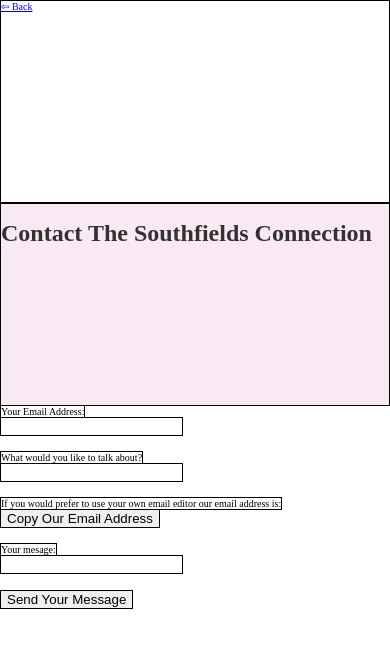
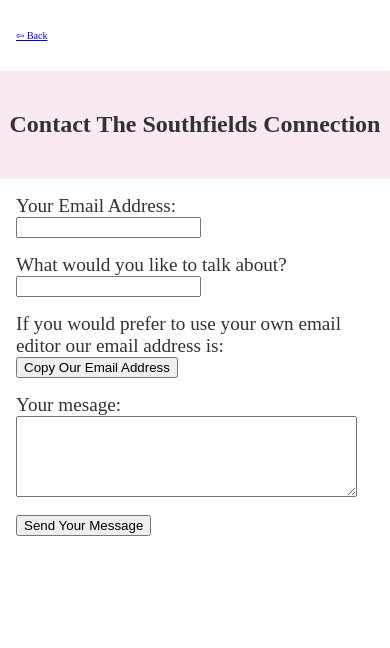
Before and after one commit to BigShuff/theSouthfieldsConnection, a plain HTML site: page contact.html in a window 390 px wide. Shown: the top 648 px of the page. Drawn offline with Linux system fonts and the light colour scheme; a web font is replaced by a local one.

Commit message:
updated contact form

```diff
--- a/contact.html
+++ b/contact.html
@@ -1,5 +1,6 @@
 <!DOCTYPE html>
 <html lang="en">
+
 <head>
     <meta charset="UTF-8">
     <meta name="viewport" content="width=device-width, initial-scale=1.0">
@@ -12,23 +13,38 @@
     <script src="resources/js/script.js" defer></script>
     <title>Contact us</title>
 </head>
+
 <body>
     <div class="container">
         <div class="backBtn"><a href="index.html">&#8678; Back</a></div>
-        <header><h1>Contact The Southfields Connection</h1></header>
+        <header>
+            <h1>Contact The Southfields Connection</h1>
+        </header>
         <form>
+            <div class="sendEmailContainer">
                 <label class="sendersEmailLbl" for="sendersEmail">Your Email Address:</label><br>
-            <input type="text" id="sendersEmail" name="sendersEmail"><br>
+                <input type="text" id="sendersEmail" name="sendersEmail">
+            </div>
+            <div class="subjectContainer">
                 <label class="subjectLbl" for="subject">What would you like to talk about?</label><br>
-            <input type="text" id="subject" name="subject"><br>
-            <label class="ourEmailLbl" for="ourEmail">If you would prefer to use your own email editor our email address is:</label><br>
-            <button class="copyBtn" type="button" onclick="myFunction">Copy Our Email Address</button><br>
+                <input type="text" id="subject" name="subject">
+            </div>
+            <div class="ourEmailAndCopyContainer">
+                <label class="ourEmailLbl" for="ourEmail">If you would prefer to use your own email editor our email
+                    address is:</label><br>
+                <button class="copyBtn" type="button" onclick="myFunction">Copy Our Email Address</button>
+            </div>
+            <div class="messageContainer">
                 <label class="messageLbl" for="message">Your mesage:</label><br>
-            <input type="text" id="message" name="message"><br>
+                <textarea id="message" name="message" rows="5" cols="40"></textarea>
+            </div>
+            <div class="submitContainer">
                 <input type="submit" id="submitBtn" value="Send Your Message">
+            </div>
         </form>
 
     </div>
 
 </body>
+
 </html>
--- a/resources/css/contact.css
+++ b/resources/css/contact.css
@@ -10,25 +10,31 @@ body{
 
 .container{
     display: grid;
-    grid-template-rows: 1fr 1fr 1fr 1fr 1fr 1fr 2fr 1fr 1fr 3fr 1fr;
+    grid-template-rows: 0.2fr 0.3fr 1fr 1fr 1fr 1fr 2fr 1fr 1fr 3fr 1fr;
     grid-template-columns: 1fr;
 }
 
 .backBtn{
-    border: 1px solid black;
+    /* border: 1px solid black; */
     grid-row-start: 1;
     grid-row-end: 2;
     grid-column-start: 1;
     grid-column-end: 2;
+    display: flex;
+    align-items: center;
+   padding-left: 1rem;
 }
 
 header{
-    border: 1px solid black;
+    /* border: 1px solid black; */
     grid-row-start: 2;
     grid-row-end: 3;
     grid-column-start: 1;
     grid-column-end: 2;
     background-color: #b5147717;
+    display: flex;
+    justify-content: center;
+    align-items: center;
 }
 
 header h1{
@@ -37,16 +43,24 @@ header h1{
     font-weight: 700;
 }
 
+.sendEmailContainer{
+    padding-top: 1rem;
+    padding-left: 1rem;
+}
+
 .sendersEmailLbl{
-    border: 1px solid black;
+    /* border: 1px solid black; */
     grid-row-start: 3;
     grid-row-end: 4;
     grid-column-start: 1;
     grid-column-end: 2;
+    font-size: 1.2rem;
+    font-weight: 500;
+    color: rgb(51, 50, 50);
 }
 
 #sendersEmail{
-    border: 1px solid black;
+    /* border: 1px solid black; */
     grid-row-start: 4;
     grid-row-end: 5;
     grid-column-start: 1;
@@ -54,16 +68,23 @@ header h1{
     margin-bottom: 1rem;
 }
 
+.subjectContainer{
+    padding-left: 1rem;
+}
+
 .subjectLbl{
-    border: 1px solid black;
+    /* border: 1px solid black; */
     grid-row-start: 5;
     grid-row-end: 6;
     grid-column-start: 1;
     grid-column-end: 2;
+    font-size: 1.2rem;
+    font-weight: 500;
+    color: rgb(51, 50, 50);
 }
 
 #subject{
-    border: 1px solid black;
+    /* border: 1px solid black; */
     grid-row-start: 6;
     grid-row-end: 7;
     grid-column-start: 1;
@@ -71,17 +92,25 @@ header h1{
     margin-bottom: 1rem;
 }
 
+.ourEmailAndCopyContainer{
+    padding-left: 1rem;
+    padding-right: 1rem;
+}
 
 .ourEmailLbl{
-    border: 1px solid black;
+    /* border: 1px solid black; */
     grid-row-start: 7;
     grid-row-end: 8;
     grid-column-start: 1;
     grid-column-end: 2;
+    font-size: 1.2rem;
+    font-weight: 500;
+    color: rgb(51, 50, 50);
+
 }
 
 .copyBtn{
-    border: 1px solid black;
+    /* border: 1px solid black; */
     grid-row-start: 8;
     grid-row-end: 9;
     grid-column-start: 1;
@@ -89,16 +118,23 @@ header h1{
     margin-bottom: 1rem;
 }
 
+.messageContainer{
+    padding-left: 1rem;
+}
+
 .messageLbl{
-    border: 1px solid black;
+    /* border: 1px solid black; */
     grid-row-start: 9;
     grid-row-end: 10;
     grid-column-start: 1;
     grid-column-end: 2;
+    font-size: 1.2rem;
+    font-weight: 500;
+    color: rgb(51, 50, 50);
 }
 
 #message{
-    border: 1px solid black;
+    /* border: 1px solid black; */
     grid-row-start: 10;
     grid-row-end: 11;
     grid-column-start: 1;
@@ -106,8 +142,12 @@ header h1{
     margin-bottom: 1rem;
 }
 
+.submitContainer{
+    padding-left: 1rem;
+}
+
 #submitBtn{
-    border: 1px solid black;
+    /* border: 1px solid black; */
     grid-row-start: 11;
     grid-row-end: 12;
     grid-column-start: 1;
```
Lines whose indentation alone changed are shown as unchanged.
